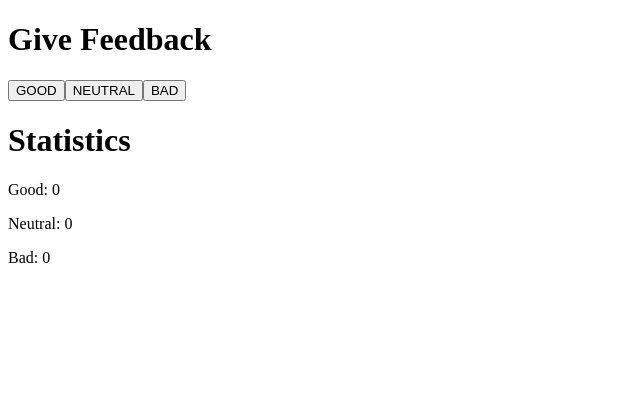
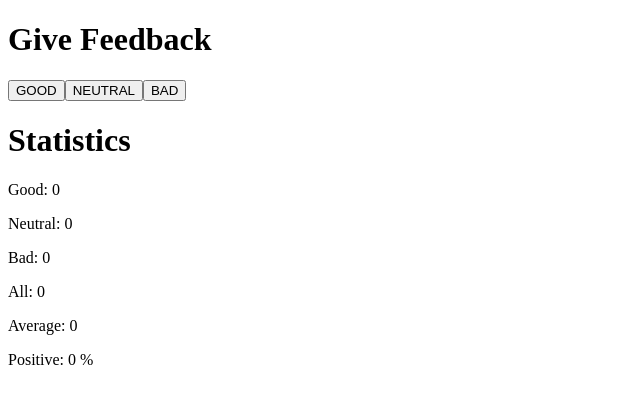
Before and after one commit to Alastair7/full-stack-open, a React (Create React App) app in the folder part1/unicafe/: page / in a window 1280 px wide. Shown: the top 404 px of the page, without its empty margins (0-640 px from the left). Built offline with nearby package versions, Linux system fonts and the light colour scheme.

Commit message:
ADD: Unicafe exercises 1.7 & 1.8 completed

```diff
--- a/part1/unicafe/src/App.js
+++ b/part1/unicafe/src/App.js
@@ -1,44 +1,54 @@
 import { useState } from "react";
 
+const Header = () => <h1>Give Feedback</h1>;
+const Button = (props) => (
+  <button onClick={props.handleClick}>{props.text}</button>
+);
+const Statistics = (props) => {
+  console.log(props);
+  const { goodValue, neutralValue, badValue, totalValue } = props;
+
+  return (
+    <div>
+      <h1>Statistics</h1>
+      <p>Good: {goodValue}</p>
+      <p>Neutral: {neutralValue}</p>
+      <p>Bad: {badValue}</p>
+      <p>All: {totalValue} </p>
+      <p>Average: {(goodValue - badValue) / totalValue || 0}</p>
+      <p>Positive: {(100 * goodValue) / totalValue || 0} % </p>
+    </div>
+  );
+};
 const App = () => {
   const [good, setGood] = useState(0);
   const [neutral, setNeutral] = useState(0);
   const [bad, setBad] = useState(0);
-
-  const Button = (props) => (
-    <button onClick={props.handleClick}>{props.text}</button>
-  );
-
-  const Header = () => <h1>Give Feedback</h1>;
+  const [total, setTotal] = useState(0);
 
   const handleFeedbackClick = (feedbackType) => {
     switch (feedbackType) {
       case "BAD":
-        setBad(bad + 1);
+        const updatedBad = bad + 1;
+        setBad(updatedBad);
+        setTotal(updatedBad + good + neutral);
+
         break;
       case "NEUTRAL":
-        setNeutral(neutral + 1);
+        const updatedNeutral = neutral + 1;
+
+        setNeutral(updatedNeutral);
+        setTotal(updatedNeutral + good + bad);
         break;
       case "GOOD":
-        setGood(good + 1);
+        const updatedGood = good + 1;
+
+        setGood(updatedGood);
+        setTotal(updatedGood + neutral + bad);
         break;
       default:
         break;
     }
-  };
-
-  const Statistics = (props) => {
-    console.log(props);
-    const { goodValue, neutralValue, badValue } = props;
-
-    return (
-      <div>
-        <h1>Statistics</h1>
-        <p>Good: {goodValue}</p>
-        <p>Neutral: {neutralValue}</p>
-        <p>Bad: {badValue}</p>
-      </div>
-    );
   };
 
   return (
@@ -50,7 +60,12 @@ const App = () => {
         text="NEUTRAL"
       />
       <Button handleClick={() => handleFeedbackClick("BAD")} text="BAD" />
-      <Statistics goodValue={good} neutralValue={neutral} badValue={bad} />
+      <Statistics
+        goodValue={good}
+        neutralValue={neutral}
+        badValue={bad}
+        totalValue={total}
+      />
     </div>
   );
 };
```
